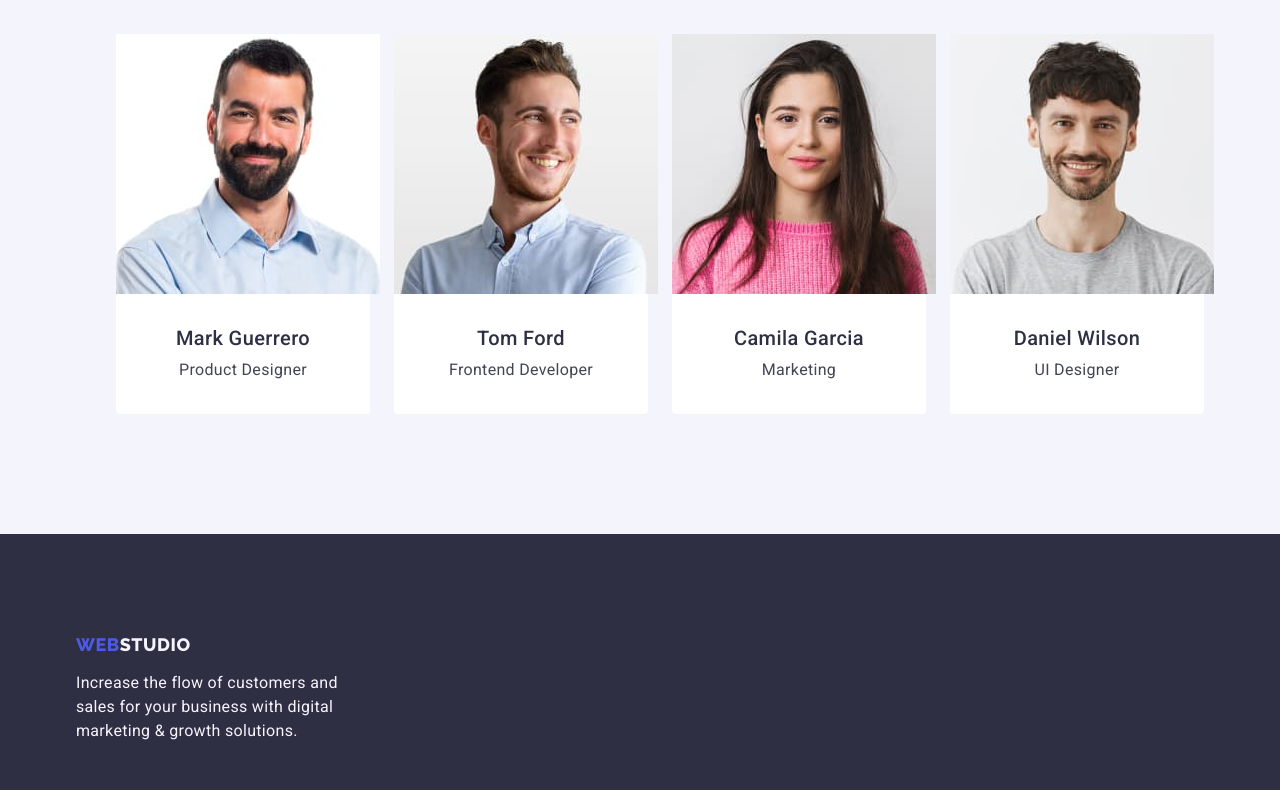
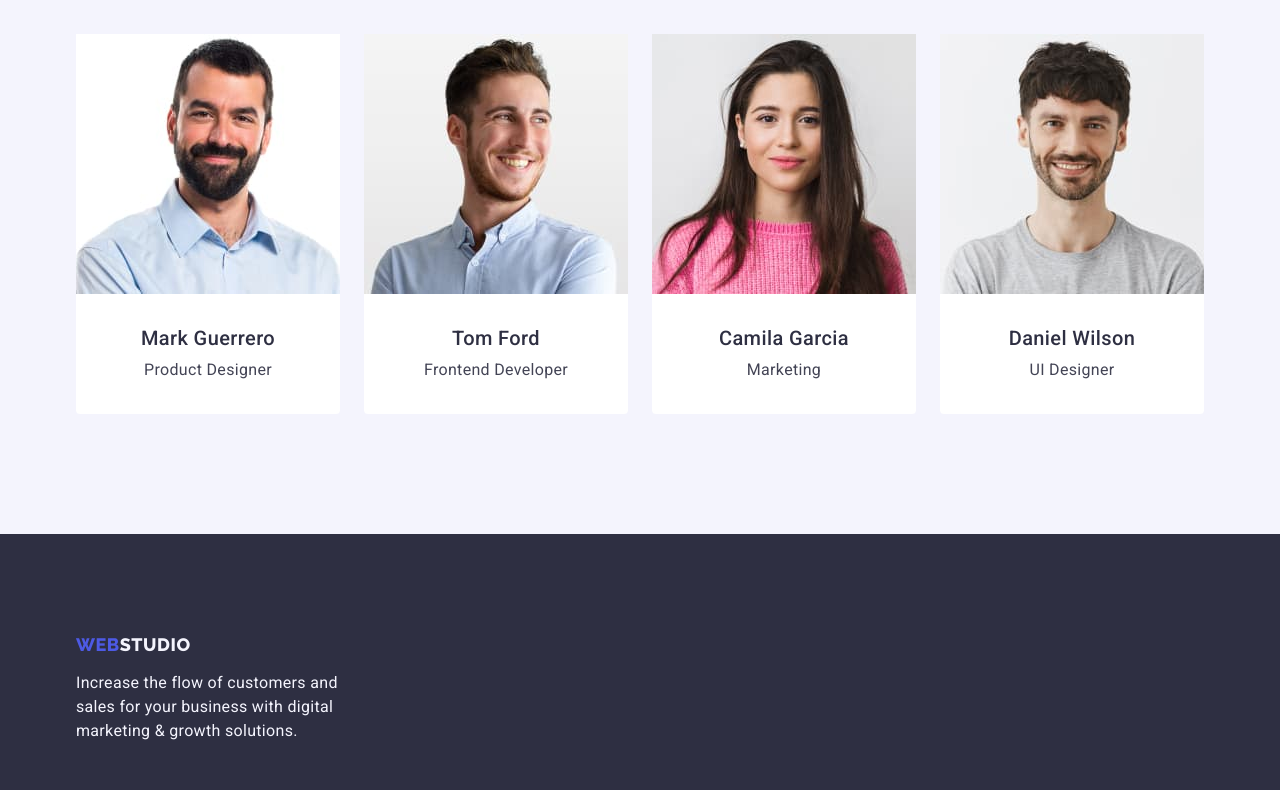
Before and after one commit to EldarMemetov/goit-homework-03, a plain HTML site: page index.html in a window 1280 px wide. Shown: the part 2010-2800 px from the top of the page. Drawn offline with nearby package versions, Linux system fonts and the light colour scheme.

Commit message:
Update styles.css

```diff
--- a/css/styles.css
+++ b/css/styles.css
@@ -43,9 +43,8 @@ img {
 
 ul {
   list-style-type: none;
-  margin-top: 0;
-  margin-bottom: 0;
-  margin-left: 0;
+  margin: 0;
+  padding-left: 0;
 }
 
 .link-menu-item {
```
